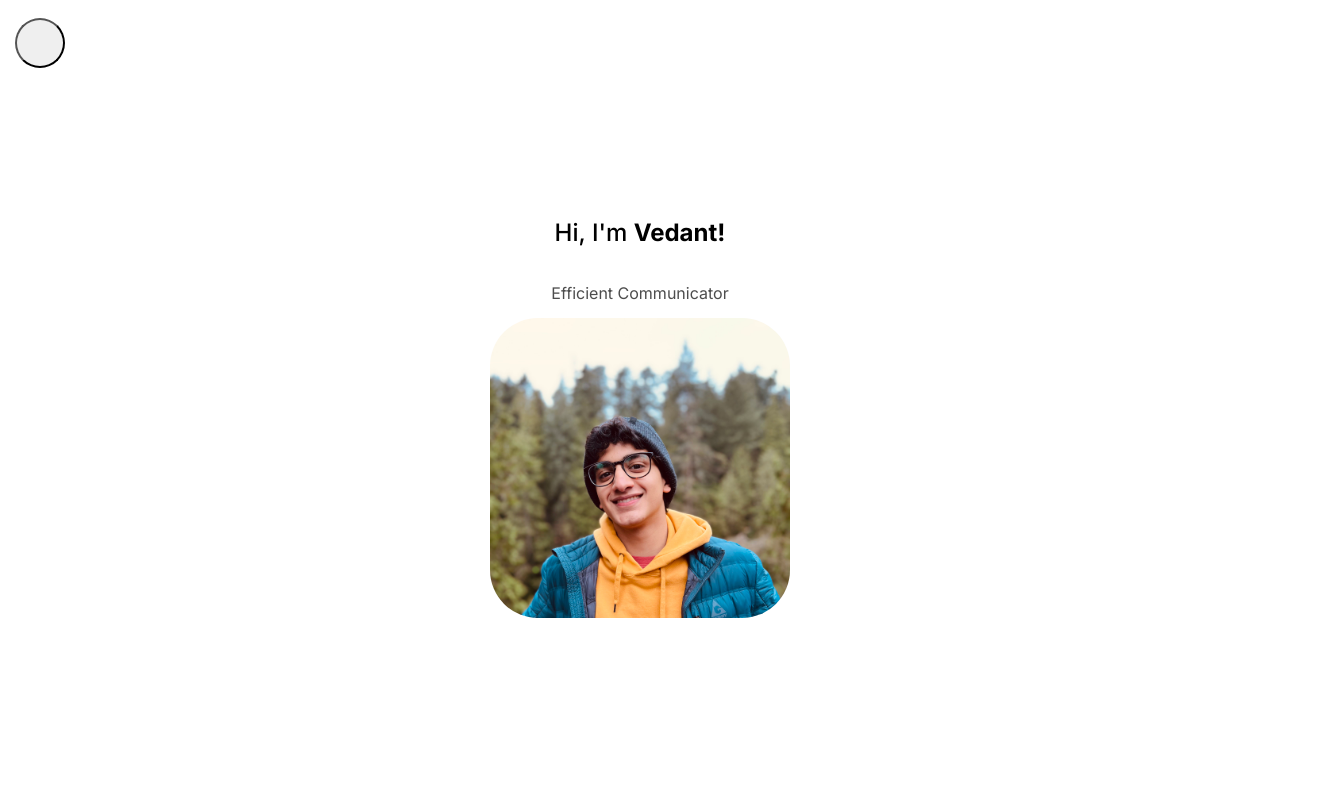
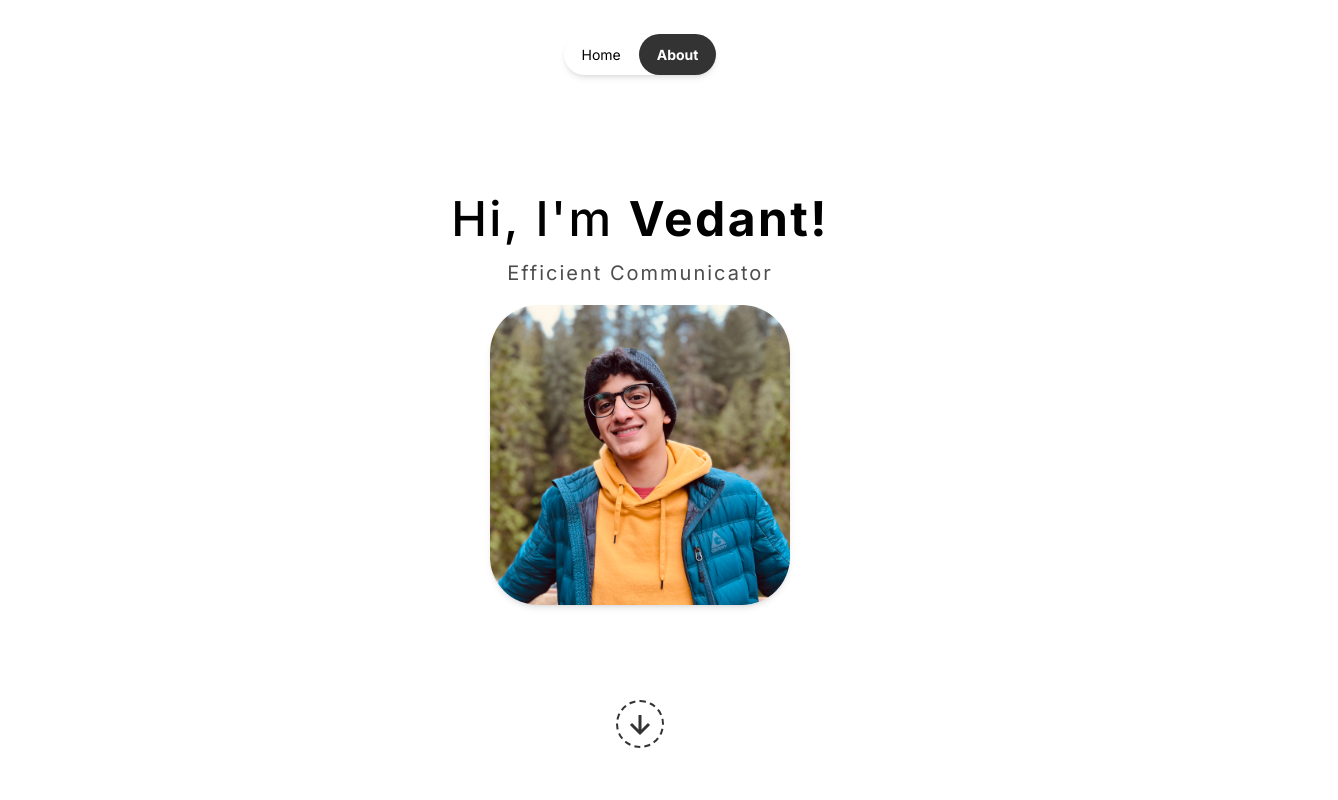
Before and after one commit to vedantgrover/VedantsPortfolio, a Next.js app: page / in a window 1280 px wide. Shown: the top 800 px of the page, 1338 px wide, since content can reach past the window. Built offline with nearby package versions, Linux system fonts and the light colour scheme.

Commit message:
Fixes tailwindcss update dependency error

```diff
--- a/app/globals.css
+++ b/app/globals.css
@@ -1,7 +1,4 @@
-@tailwind base;
-@tailwind components;
-@tailwind utilities;
-@tailwind variants;
+@import "tailwindcss";
 
 /* Hide scrollbar for Chrome, Safari and Opera */
 .no-scrollbar::-webkit-scrollbar {
--- a/postcss.config.mjs
+++ b/postcss.config.mjs
@@ -1,6 +1,8 @@
 /** @type {import('postcss-load-config').Config} */
 const config = {
-  plugins: {},
+  plugins: {
+    "@tailwindcss/postcss": {},
+  },
 };
 
 export default config;
```
Also changed, not shown: package.json (+4 -4 lines), 1 other file (tests, documents, lock files or other folders).
